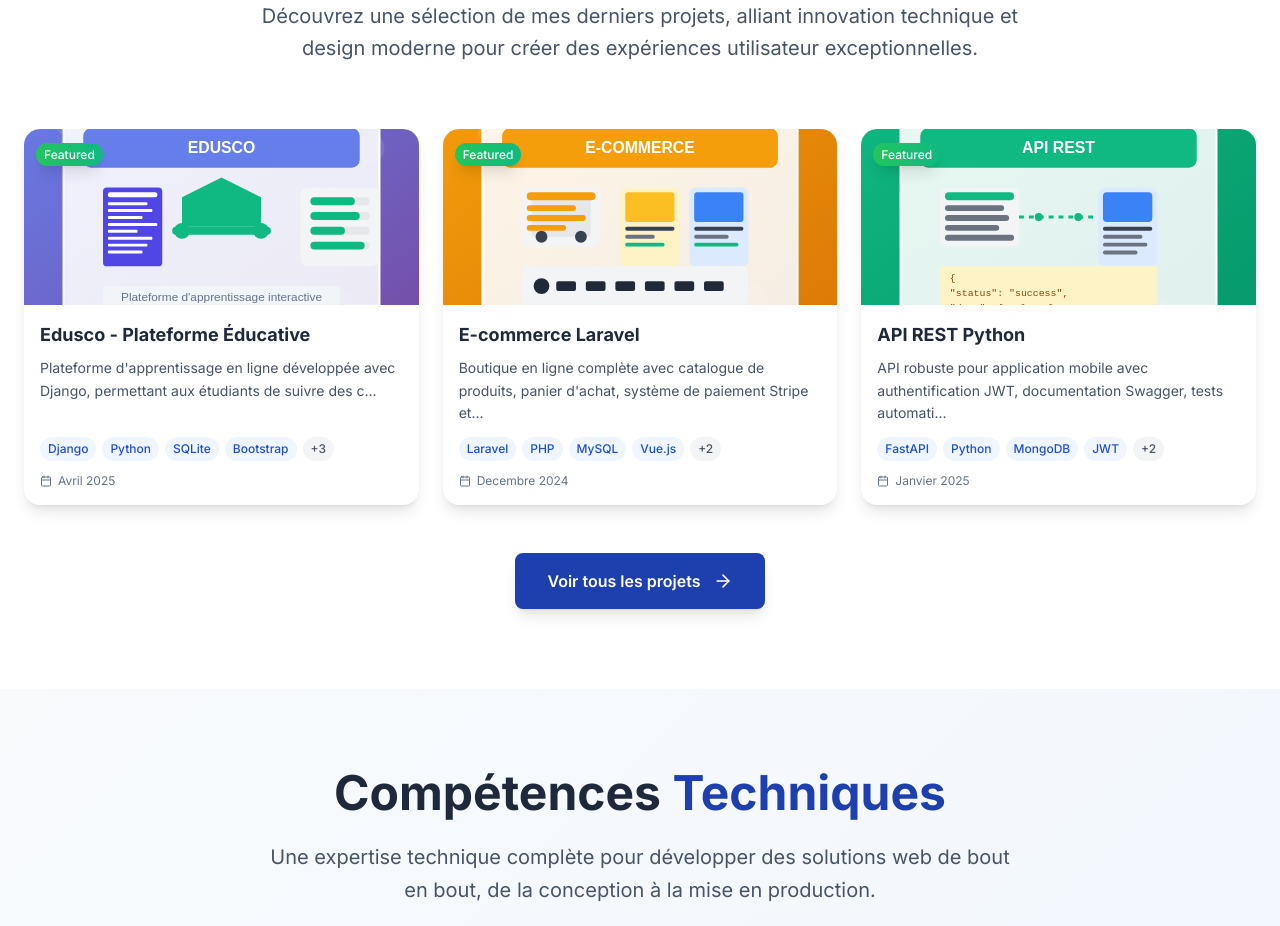
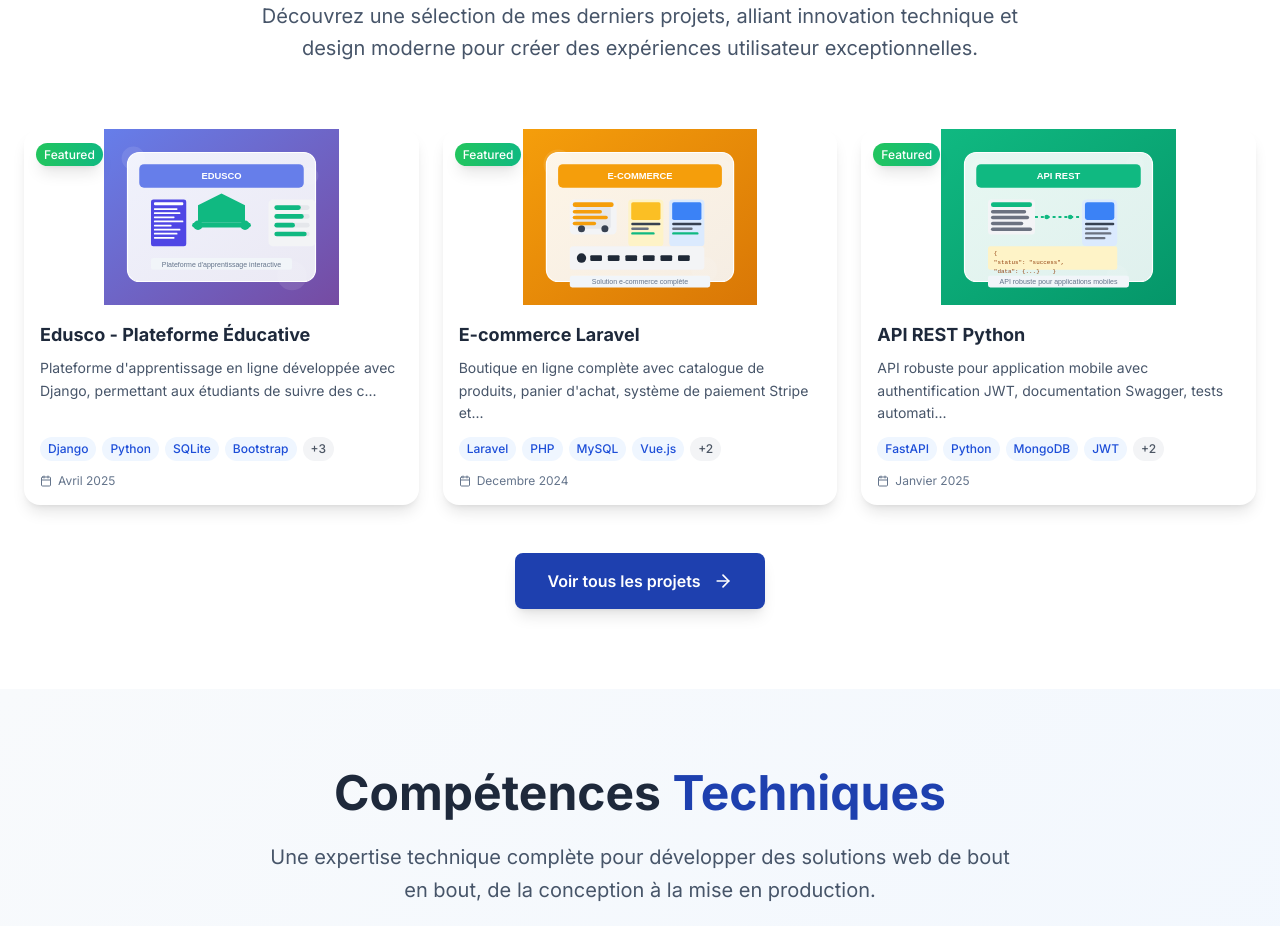
Before and after one commit to 6code579/Portofolio, a React (Vite) app: page / in a window 1280 px wide. Shown: the part 1140-2066 px from the top of the page. Built offline with nearby package versions, Linux system fonts and the light colour scheme.

Commit message:
app revision completed

```diff
--- a/src/components/Header.tsx
+++ b/src/components/Header.tsx
@@ -169,7 +169,7 @@ const Header: React.FC = () => {
               animate={{ opacity: 1, height: 'auto' }}
               exit={{ opacity: 0, height: 0 }}
               transition={{ duration: 0.3 }}
-              className="md:hidden mt-4 py-4 border-t border-slate-200 dark:border-slate-700"
+              className="md:hidden mt-4 py-4 border-t border-slate-200 dark:border-slate-700 bg-white/95 dark:bg-slate-900/95 backdrop-blur-lg shadow-xl rounded-2xl"
             >
               <div className="flex flex-col space-y-3">
                 {navItems.map((item, index) => (
--- a/src/components/ProjectCard.tsx
+++ b/src/components/ProjectCard.tsx
@@ -12,6 +12,7 @@ interface Project {
   liveUrl?: string;
   featured?: boolean;
   date?: string;
+  bgColor?: string;
 }
 
 interface ProjectCardProps {
@@ -36,13 +37,13 @@ const ProjectCard: React.FC<ProjectCardProps> = ({ project, index = 0 }) => {
       className="bg-white dark:bg-slate-800 rounded-2xl shadow-lg hover:shadow-xl transition-all duration-300 overflow-hidden group h-full flex flex-col"
     >
       {/* Image */}
-      <div className="relative overflow-hidden h-40 sm:h-44">
+      <div className={`relative overflow-hidden h-40 sm:h-44 ${project.bgColor || 'bg-white'}`}>
         <motion.img
           whileHover={{ scale: 1.05 }}
           transition={{ duration: 0.4 }}
           src={project.image}
           alt={project.title}
-          className="w-full h-full object-cover"
+          className="w-full h-full object-contain"
         />
 
         {/* Gradient Overlay */}
--- a/src/pages/Projects.tsx
+++ b/src/pages/Projects.tsx
@@ -54,7 +54,8 @@ const Projects: React.FC = () => {
       liveUrl: 'https://edusco-demo.herokuapp.com',
       featured: true,
       category: 'Web App',
-      date: 'Avril 2025'
+      date: 'Avril 2025',
+      bgColor: 'bg-blue-50'
     },
     {
       id: 2,
@@ -66,7 +67,8 @@ const Projects: React.FC = () => {
       liveUrl: 'https://ecommerce-demo.vercel.app',
       featured: true,
       category: 'E-commerce',
-      date: 'Decembre 2024'
+      date: 'Decembre 2024',
+      bgColor: 'bg-pink-50'
     },
     {
       id: 3,
@@ -78,7 +80,8 @@ const Projects: React.FC = () => {
       liveUrl: 'https://api-docs.swagger.io',
       featured: true,
       category: 'API',
-      date: 'Janvier 2025'
+      date: 'Janvier 2025',
+      bgColor: 'bg-green-50'
     },
     {
       id: 4,
@@ -89,7 +92,8 @@ const Projects: React.FC = () => {
       githubUrl: 'https://github.com/francisco-mouanda/portfolio-react',
       liveUrl: 'https://francisco-mouanda.dev',
       category: 'Frontend',
-      date: 'Juin 2025'
+      date: 'Juin 2025',
+      bgColor: 'bg-cyan-50'
     },
     {
       id: 5,
@@ -100,7 +104,8 @@ const Projects: React.FC = () => {
       githubUrl: 'https://github.com/francisco-mouanda/django-blog-cms',
       liveUrl: 'https://blog-demo.herokuapp.com',
       category: 'CMS',
-      date: 'Août 2024'
+      date: 'Août 2024',
+      bgColor: 'bg-yellow-50'
     },
     {
       id: 6,
@@ -110,7 +115,8 @@ const Projects: React.FC = () => {
       technologies: ['React Native', 'Node.js', 'MongoDB', 'Express', 'Chart.js'],
       githubUrl: 'https://github.com/francisco-mouanda/finance-tracker-app',
       category: 'Mobile',
-      date: 'Septembre 2024'
+      date: 'Septembre 2024',
+      bgColor: 'bg-emerald-50'
     },
     {
       id: 7,
@@ -121,7 +127,8 @@ const Projects: React.FC = () => {
       githubUrl: 'https://github.com/francisco-mouanda/weather-app-react',
       liveUrl: 'https://weather-app-demo.netlify.app',
       category: 'Web App',
-      date: 'Fevrier 2025'
+      date: 'Fevrier 2025',
+      bgColor: 'bg-indigo-50'
     },
     {
       id: 8,
@@ -132,7 +139,8 @@ const Projects: React.FC = () => {
       githubUrl: 'https://github.com/francisco-mouanda/task-manager-vue',
       liveUrl: 'https://task-manager-demo.netlify.app',
       category: 'Web App',
-      date: 'Octobre 2024'
+      date: 'Octobre 2024',
+      bgColor: 'bg-purple-50'
     },
     {
       id: 9,
@@ -143,7 +151,8 @@ const Projects: React.FC = () => {
       githubUrl: 'https://github.com/francisco-mouanda/scientific-calculator',
       liveUrl: 'https://calculator-demo.netlify.app',
       category: 'Frontend',
-      date: 'Juillet 2024'
+      date: 'Juillet 2024',
+      bgColor: 'bg-orange-50'
     },
     {
       id: 10,
@@ -154,7 +163,8 @@ const Projects: React.FC = () => {
       githubUrl: 'https://github.com/francisco-mouanda/edconnect-school',
       liveUrl: 'https://edconnect-demo.netlify.app',
       category: 'Web App',
-      date: 'Mars 2025'
+      date: 'Mars 2025',
+      bgColor: 'bg-lime-50'
     }
   ];
 
```
Also changed, not shown: src/images/projects/calculator.svg, src/images/projects/task-manager.svg.
